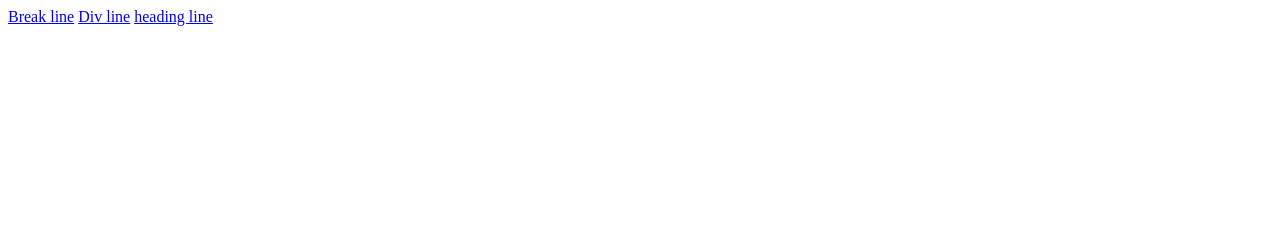
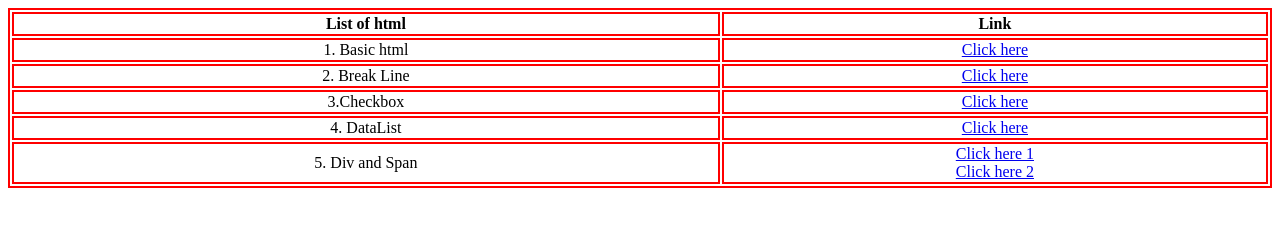
Before and after one commit to shrutikashish/HTML, a plain HTML site: page index.html in a window 1280 px wide. Drawn offline with Linux system fonts and the light colour scheme.

Commit message:
Added 2 more link in index.html

```diff
--- a/index.html
+++ b/index.html
@@ -2,13 +2,50 @@
 <html>
 
 <head>
-        <title>Form1</title>
+    <title>HTML</title>
+    <link rel="stylesheet" href="style.css">
 </head>
 
 <body>
-        <a href="break line/index.html" target="_blank">Break line</a>
-        <a href="Div and span/index.html">Div line</a>
-        <a href="heading/second.html">heading line</a>
+    <table>
+        <tr>
+            <th>List of html</th>
+            <th>Link</th>
+        </tr>
+        <tr>
+            <td>1. Basic html</td>
+            <td>
+                <a href="basic html/index.html">Click here</a>
+            </td>
+        </tr>
+        <tr>
+            <td>2. Break Line</td>
+            <td>
+                <a href="break line/index.html">Click here</a>
+            </td>
+        </tr>
+        <tr>
+            <td>3.Checkbox</td>
+            <td>
+                <a href="Checkbox/index.html">Click here</a>
+            </td>
+        </tr>
+        <tr>
+            <td>4. DataList</td>
+            <td>
+                <a href="Datalist/index.html">Click here</a>
+            </td>
+        </tr>
+        <tr>
+            <td>5. Div and Span</td>
+            <td>
+                <a href="Div and span/index.html">Click here 1</a>
+                <br>
+                <a href="Div and span/index1.html">Click here 2</a>
+            </td>
+        </tr>
+    </table>
+
 </body>
 
 </html>
--- /dev/null
+++ b/style.css
@@ -0,0 +1,10 @@
+table{
+    width:100%;
+}
+table,th,td {
+    border:2px solid red;
+}
+
+td {
+    text-align: center;
+}
```
Also changed, not shown: Datalist/index.html (renamed from Database/index.html). Lines whose indentation alone changed are shown as unchanged.
